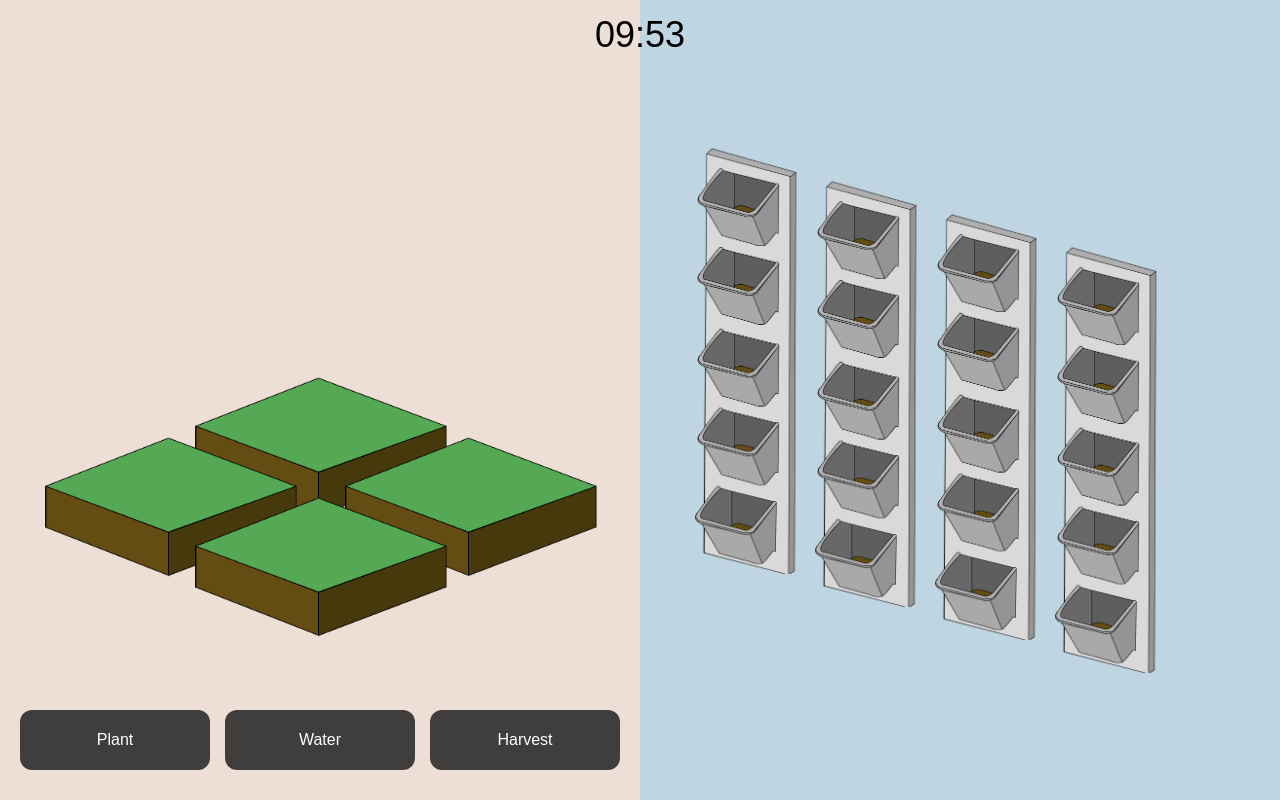
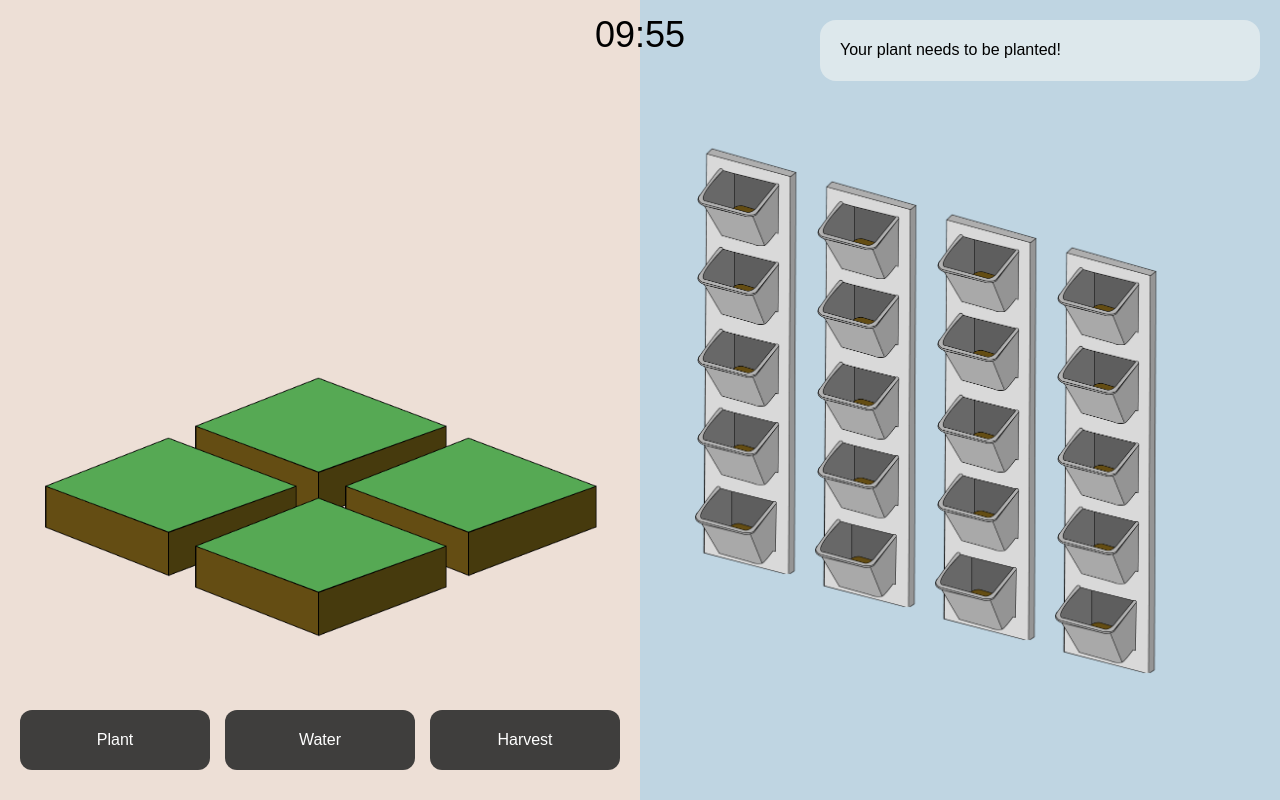
Before and after one commit to quentinguidee/farmup, a React (Vite) app: page / in a window 1280 px wide. Built offline with nearby package versions, Linux system fonts and the light colour scheme.

Commit message:
Create notification component
Signed-off-by: Quentin Guidée <git@arra.red>

```diff
--- a/src/App.tsx
+++ b/src/App.tsx
@@ -1,15 +1,17 @@
+import { useState } from "react";
 import ClassicalFarm from "./components/ClassicalFarm";
 import Toolbar from "./components/Toolbar";
 import VerticalFarm from "./components/VerticalFarm";
 import { Timer } from "./components/Timer";
+import { State } from "./models/plant";
+import Notification from "./components/Notification";
 
 import "./styles/toolbar.css";
 import "./styles/farm.css";
 import "./styles/window.css";
 import "./styles/timer.css";
 import "./styles/asset.css";
-import { useState } from "react";
-import { State } from "./models/plant";
+import "./styles/notification.css";
 
 export default function App() {
     const [state, setState] = useState<State>("state0");
@@ -30,6 +32,7 @@ export default function App() {
         <>
             <Toolbar onPlant={plant} onWater={water} onHarvest={harvest} />
             <Timer />
+            <Notification />
             <div className="farms">
                 <ClassicalFarm state={state} />
                 <VerticalFarm />
--- /dev/null
+++ b/src/components/Notification.tsx
@@ -0,0 +1,31 @@
+import { useEffect, useState } from "react";
+
+export default function Notification() {
+    const [message, setMessage] = useState("");
+
+    const generateMessage = () => {
+        // TODO: Generate a random message
+        const messages = [
+            "Your plant needs water!",
+            "Your plant needs to be harvested!",
+            "Your plant needs to be planted!",
+        ];
+        setMessage(messages[Math.floor(Math.random() * messages.length)]);
+        // TODO: End
+    };
+
+    useEffect(() => {
+        const interval = setInterval(() => {
+            generateMessage();
+        }, 5000);
+        return () => clearInterval(interval);
+    }, [message]);
+
+    if (!message) return null;
+
+    return (
+        <div className="notification">
+            <span className="notification-message">{message}</span>
+        </div>
+    );
+}
--- /dev/null
+++ b/src/styles/notification.css
@@ -0,0 +1,10 @@
+.notification {
+    position: fixed;
+    top: 20px;
+    right: 20px;
+    width: 400px;
+    padding: 20px;
+    border-radius: 16px;
+    background-color: #dde8ec;
+    line-height: 1.3;
+}
```
